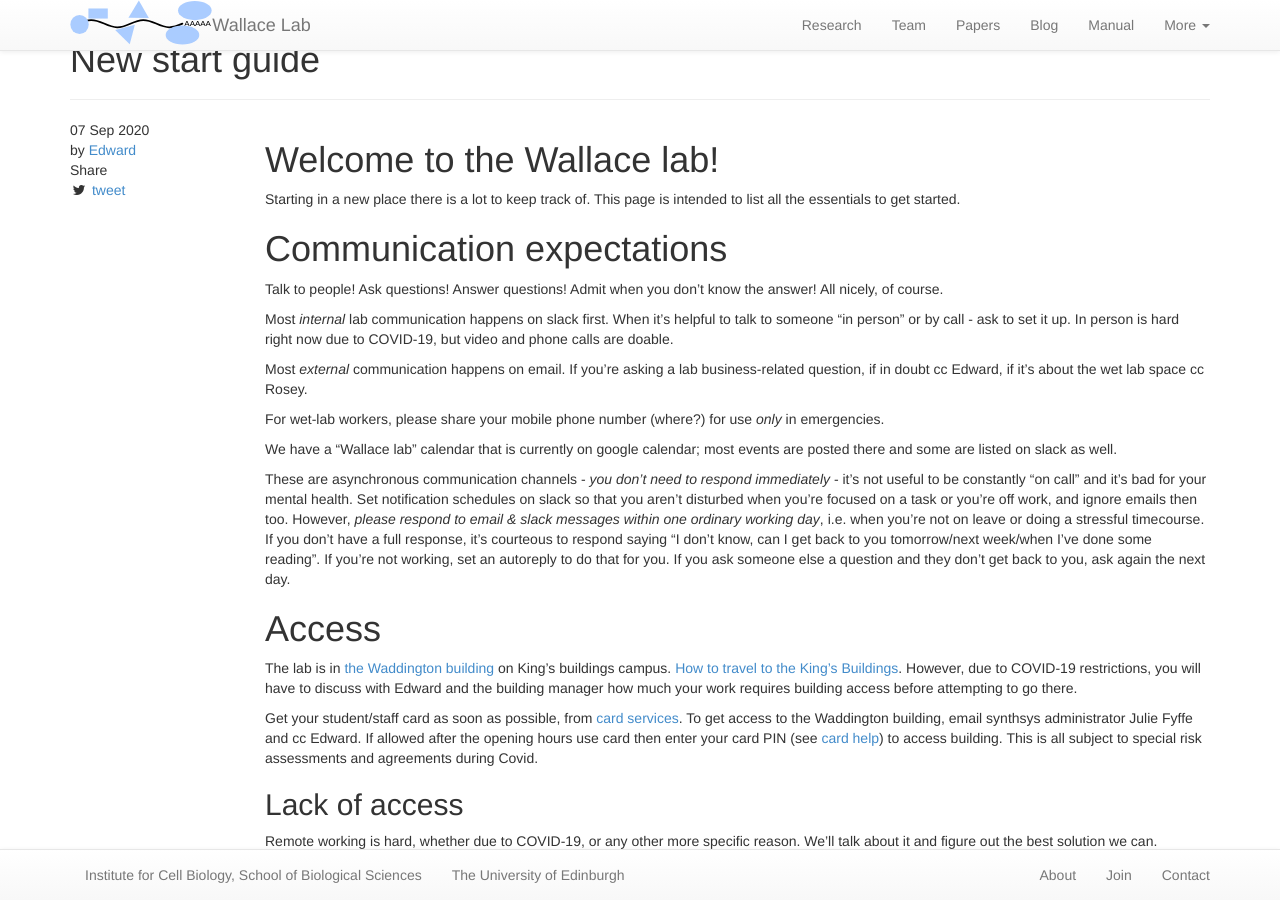
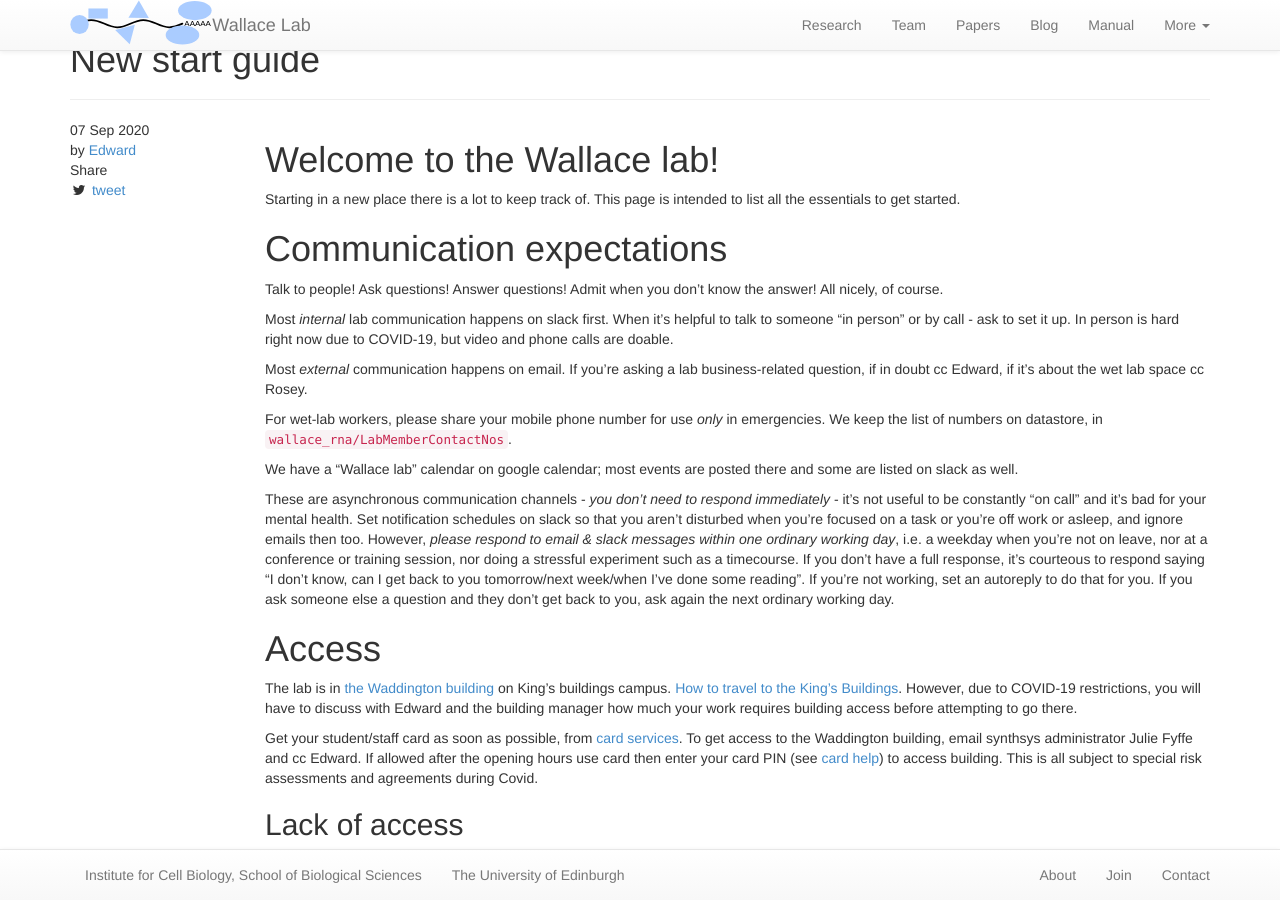
Before and after one commit to swinterbourne/ewallace.github.io, a Jekyll site: the page built from manual/_posts/2020-09-07-newstart.md, in a window 1280 px wide and 900 px high. Built offline with Jekyll 4.4.1, drawn with Linux system fonts in a browser that asks for light colours; nearby versions of some CDN libraries; some of the changed text lies outside the part shown.

Commit message:
ordinary working day and corrections

```diff
--- a/manual/_posts/2020-09-07-newstart.md
+++ b/manual/_posts/2020-09-07-newstart.md
@@ -23,11 +23,17 @@ Most _internal_ lab communication happens on slack first. When it's helpful to t
 
 Most _external_ communication happens on email. If you're asking a lab business-related question, if in doubt cc Edward, if it's about the wet lab space cc Rosey.
 
-For wet-lab workers, please share your mobile phone number (where?) for use _only_ in emergencies.
+For wet-lab workers, please share your mobile phone number for use _only_ in emergencies.
+We keep the list of numbers on datastore, in `wallace_rna/LabMemberContactNos`.
 
-We have a "Wallace lab" calendar that is currently on google calendar; most events are posted there and some are listed on slack as well.
+We have a "Wallace lab" calendar on google calendar; most events are posted there and some are listed on slack as well.
 
-These are asynchronous communication channels - *you don't need to respond immediately* - it's not useful to be constantly "on call" and it's bad for your mental health. Set notification schedules on slack so that you aren't disturbed when you're focused on a task or you're off work, and ignore emails then too. However, *please respond to email & slack messages within one ordinary working day*, i.e. when you're not on leave or doing a stressful timecourse. If you don't have a full response, it's courteous to respond saying "I don't know, can I get back to you tomorrow/next week/when I've done some reading". If you're not working, set an autoreply to do that for you. If you ask someone else a question and they don't get back to you, ask again the next day.
+These are asynchronous communication channels - *you don't need to respond immediately* - it's not useful to be constantly "on call" and it's bad for your mental health.
+Set notification schedules on slack so that you aren't disturbed when you're focused on a task or you're off work or asleep, and ignore emails then too.
+However, *please respond to email & slack messages within one ordinary working day*, i.e. a weekday when you're not on leave, nor at a conference or training session, nor doing a stressful experiment such as a timecourse.
+If you don't have a full response, it's courteous to respond saying "I don't know, can I get back to you tomorrow/next week/when I've done some reading".
+If you're not working, set an autoreply to do that for you.
+If you ask someone else a question and they don't get back to you, ask again the next ordinary working day.
 
 <a name="access"></a>
 
```
Also changed, not shown: other parts of manual/_posts/2020-09-07-newstart.md (+1 -1 lines).
